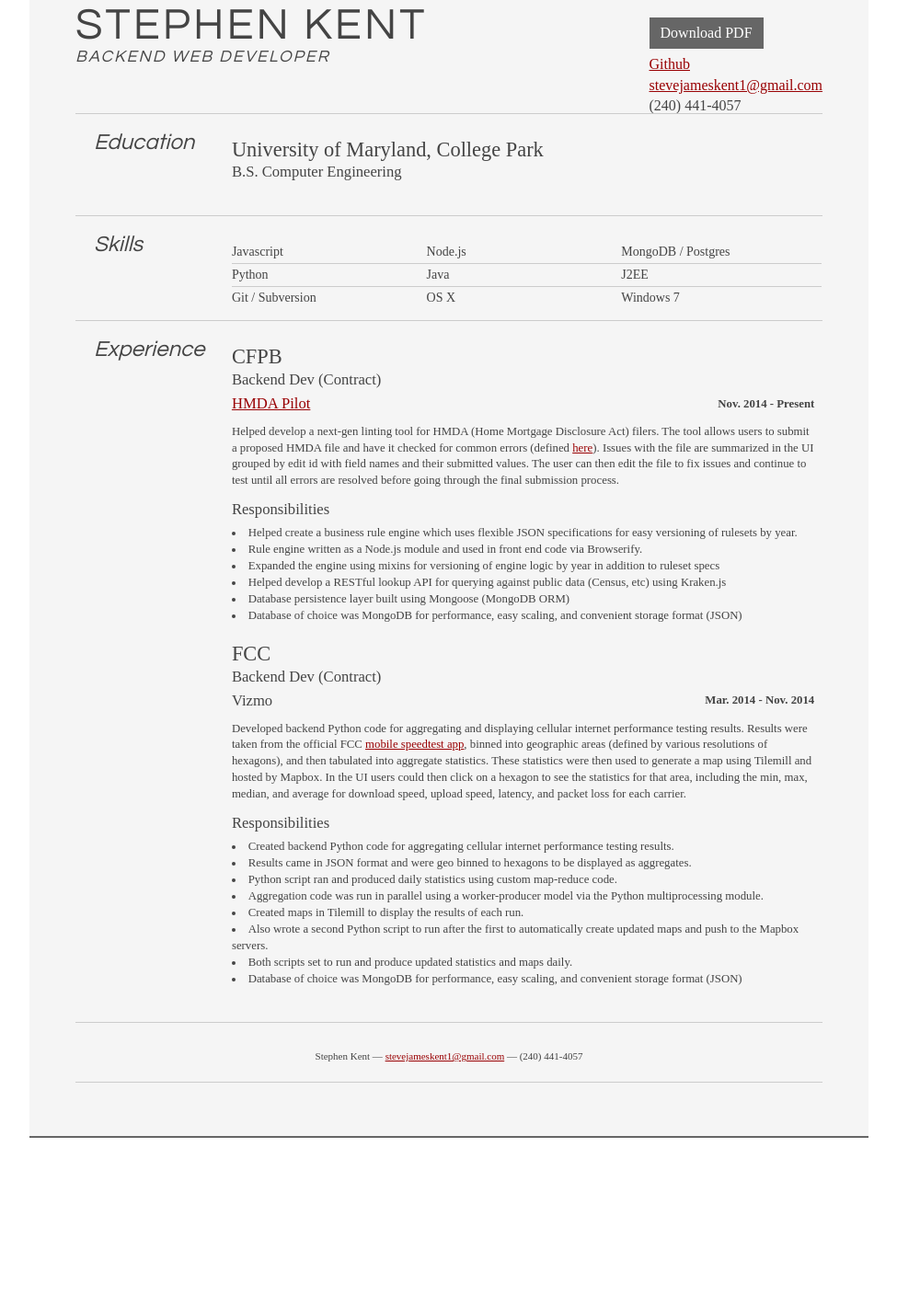
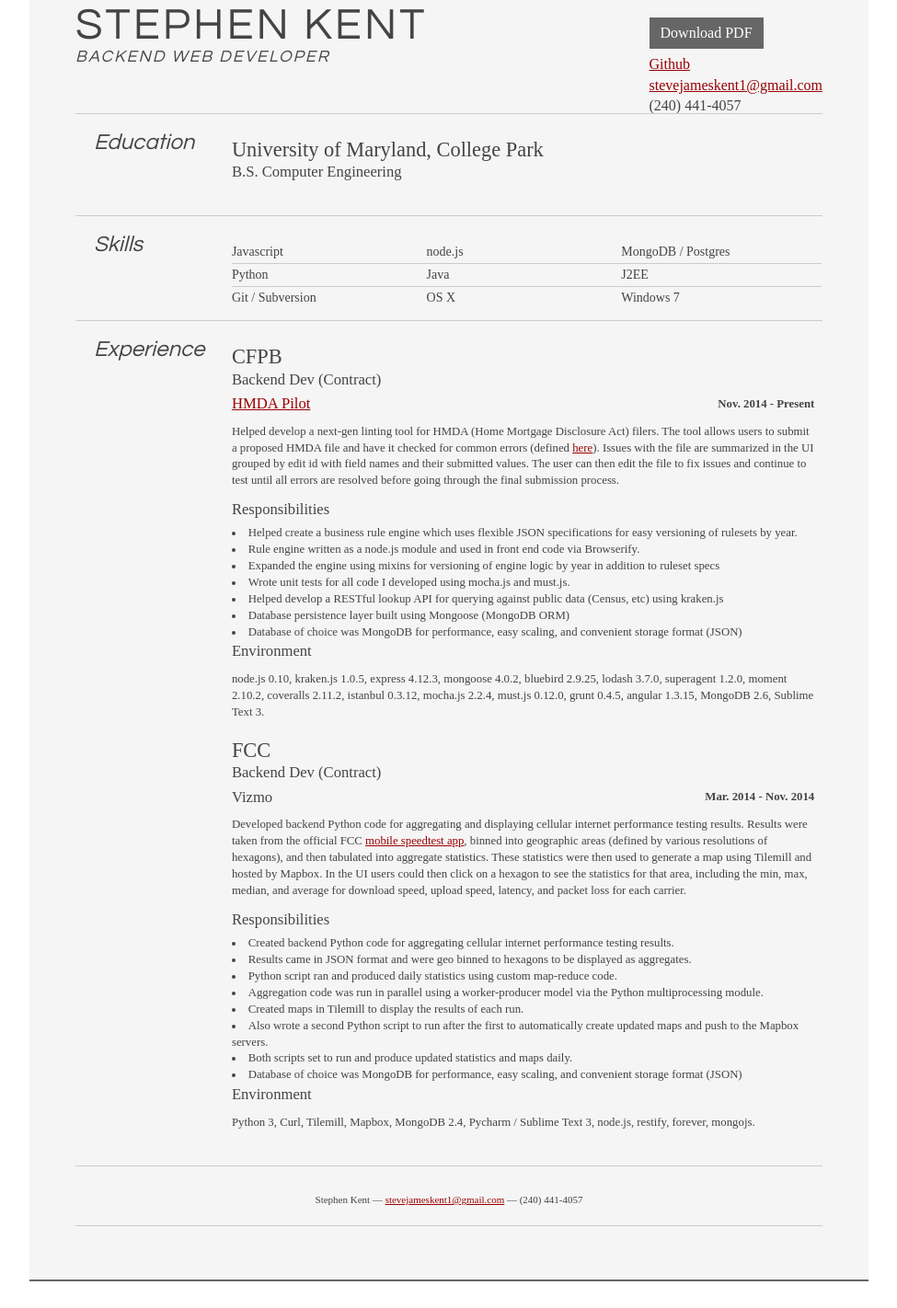
Before and after one commit to stevejameskent/resume, a plain HTML site: page index.html in a window 1280 px wide. Shown: the part 77-1499 px from the top of the page at 92% size, without its empty margins (152-1127 px from the left). Before the commit the page ends 1346 px from the top, so only its background shows below. Drawn offline with Linux system fonts and the light colour scheme.

Commit message:
Add environment summary to experience section

```diff
--- a/index.html
+++ b/index.html
@@ -639,7 +639,7 @@ dl em {
 
 <ol>
 <li>Javascript</li>
-<li>Node.js</li>
+<li>node.js</li>
 <li>MongoDB / Postgres</li>
 <li>Python</li>
 <li>Java</li>
@@ -661,11 +661,14 @@ dl em {
 <p>Helped develop a next-gen linting tool for HMDA (Home Mortgage Disclosure Act) filers. The tool allows users to submit a proposed HMDA file and have it checked for common errors (defined <a href='https://www.ffiec.gov/hmda/edits.htm'>here</a>). Issues with the file are summarized in the UI grouped by edit id with field names and their submitted values. The user can then edit the file to fix issues and continue to test until all errors are resolved before going through the final submission process.</p>
   <em>Responsibilities</em>
   <li>Helped create a business rule engine which uses flexible JSON specifications for easy versioning of rulesets by year.</li>
-  <li>Rule engine written as a Node.js module and used in front end code via Browserify.</li>
+  <li>Rule engine written as a node.js module and used in front end code via Browserify.</li>
   <li>Expanded the engine using mixins for versioning of engine logic by year in addition to ruleset specs</li>
-  <li>Helped develop a RESTful lookup API for querying against public data (Census, etc) using Kraken.js</li>
+  <li>Wrote unit tests for all code I developed using mocha.js and must.js.</li>
+  <li>Helped develop a RESTful lookup API for querying against public data (Census, etc) using kraken.js</li>
   <li>Database persistence layer built using Mongoose (MongoDB ORM)</li>
   <li>Database of choice was MongoDB for performance, easy scaling, and convenient storage format (JSON)</li>
+  <em>Environment</em>
+<p>node.js 0.10, kraken.js 1.0.5, express 4.12.3, mongoose 4.0.2, bluebird 2.9.25, lodash 3.7.0, superagent 1.2.0, moment 2.10.2, coveralls 2.11.2, istanbul 0.3.12, mocha.js 2.2.4, must.js 0.12.0, grunt 0.4.5, angular 1.3.15, MongoDB 2.6, Sublime Text 3.</p>
 </dd>
 
 <dt>FCC</dt>
@@ -682,6 +685,8 @@ dl em {
   <li>Also wrote a second Python script to run after the first to automatically create updated maps and push to the Mapbox servers.</li>
   <li>Both scripts set to run and produce updated statistics and maps daily.</li>
   <li>Database of choice was MongoDB for performance, easy scaling, and convenient storage format (JSON)</li>
+  <em>Environment</em>
+  <p>Python 3, Curl, Tilemill, Mapbox, MongoDB 2.4, Pycharm / Sublime Text 3, node.js, restify, forever, mongojs.</p>
 </dd>
 </dl>
 
```
Also changed, not shown: 1 other file.
